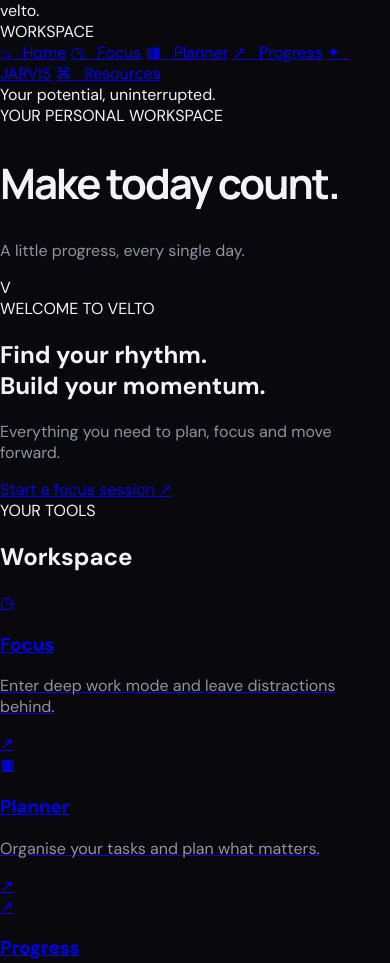
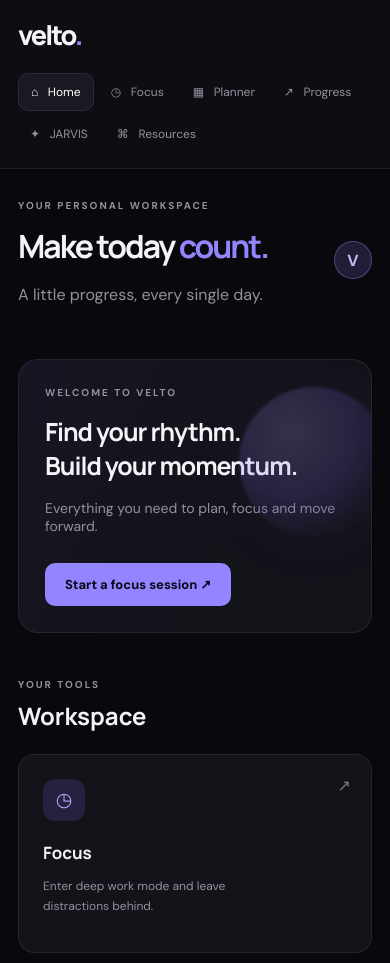
Before and after one commit to yuvraajjj18/vellto, a plain HTML site: page index.html in a window 390 px wide. Shown: the top 963 px of the page. Drawn offline with Linux system fonts and the light colour scheme.

Commit message:
Build vellto design

```diff
--- a/style.css
+++ b/style.css
@@ -3,10 +3,12 @@
 
 :root {
   --bg: #09090d;
-  --panel: #14141b;
+  --panel: #13131a;
+  --panel2: #191923;
   --text: #f4f4f8;
   --muted: #92929f;
-  --accent: #8b7cff;
+  --accent: #9384ff;
+  --border: rgba(255,255,255,.07);
 }
 
 * {
@@ -20,17 +22,356 @@ body {
   font-family: 'DM Sans', sans-serif;
 }
 
-#app {
-  min-height: 100vh;
-  padding: 40px 24px;
+a {
+  text-decoration: none;
+  color: inherit;
+}
+
+.sidebar {
+  width: 240px;
+  position: fixed;
+  inset: 0 auto 0 0;
+  background: #0d0d12;
+  border-right: 1px solid var(--border);
+  padding: 30px 20px;
+}
+
+.brand {
+  font-family: 'Manrope', sans-serif;
+  font-size: 30px;
+  font-weight: 800;
+  letter-spacing: -2px;
+  margin-bottom: 45px;
+}
+
+.brand span {
+  color: var(--accent);
+}
+
+.nav-label, .eyebrow {
+  font-size: 10px;
+  letter-spacing: 2px;
+  color: var(--muted);
+  font-weight: 700;
+}
+
+.nav-label {
+  margin-bottom: 16px;
+}
+
+.nav-item {
+  display: block;
+  padding: 13px 15px;
+  color: var(--muted);
+  margin: 6px 0;
+  border-radius: 10px;
+  font-size: 14px;
+  transition: .2s;
+}
+
+.nav-item:hover, .nav-item.active {
+  background: var(--panel2);
+  color: white;
+}
+
+.nav-item.active {
+  border: 1px solid rgba(147,132,255,.15);
+}
+
+.side-bottom {
+  position: absolute;
+  bottom: 25px;
+  font-size: 11px;
+  color: #666672;
+}
+
+main {
+  margin-left: 240px;
+  padding: 48px 6%;
+  max-width: 1500px;
+}
+
+header {
+  display: flex;
+  justify-content: space-between;
+  align-items: center;
+}
+
+h1, h2, h3 {
+  font-family: 'Manrope', sans-serif;
 }
 
 h1 {
-  font-family: 'Manrope', sans-serif;
-  font-size: 42px;
+  font-size: clamp(30px,4vw,44px);
   letter-spacing: -2px;
+  margin: 12px 0;
 }
 
-p {
+h1 span {
+  color: var(--accent);
+}
+
+.sub {
   color: var(--muted);
 }
+
+.profile {
+  width: 44px;
+  height: 44px;
+  border: 1px solid rgba(147,132,255,.4);
+  background: #211d36;
+  color: #c5bbff;
+  border-radius: 50%;
+  display: grid;
+  place-items: center;
+  font-weight: 700;
+}
+
+.welcome {
+  position: relative;
+  overflow: hidden;
+  margin-top: 38px;
+  border: 1px solid var(--border);
+  border-radius: 20px;
+  padding: 38px;
+  background: linear-gradient(115deg,#171522,#13131a 65%);
+}
+
+.welcome h2 {
+  font-size: 32px;
+  letter-spacing: -1px;
+  line-height: 1.35;
+  margin: 16px 0;
+}
+
+.welcome p {
+  color: var(--muted);
+  font-size: 14px;
+  margin-bottom: 28px;
+}
+
+.primary-btn {
+  display: inline-block;
+  background: var(--accent);
+  color: #0b0915;
+  padding: 13px 20px;
+  border-radius: 10px;
+  font-weight: 700;
+  font-size: 13px;
+  transition: .2s;
+}
+
+.primary-btn:hover {
+  transform: translateY(-2px);
+  filter: brightness(1.1);
+}
+
+.orb {
+  position: absolute;
+  width: 240px;
+  height: 240px;
+  border-radius: 50%;
+  right: 5%;
+  top: 10%;
+  background: radial-gradient(circle at 35% 30%,#b8aaff,#7560dd 45%,#28203e 75%);
+  filter: blur(1px);
+  opacity: .75;
+  box-shadow: 0 0 100px rgba(147,132,255,.16);
+}
+
+.section {
+  margin-top: 45px;
+}
+
+.section-head {
+  margin-bottom: 22px;
+}
+
+.section-head h2 {
+  font-size: 24px;
+  margin-top: 8px;
+}
+
+.cards {
+  display: grid;
+  grid-template-columns: repeat(3,1fr);
+  gap: 16px;
+}
+
+.tool-card {
+  position: relative;
+  padding: 24px;
+  background: var(--panel);
+  border: 1px solid var(--border);
+  border-radius: 16px;
+  min-height: 180px;
+  transition: .25s;
+}
+
+.tool-card:hover {
+  transform: translateY(-4px);
+  border-color: rgba(147,132,255,.35);
+  background: #171720;
+}
+
+.card-icon {
+  height: 42px;
+  width: 42px;
+  border-radius: 12px;
+  display: grid;
+  place-items: center;
+  font-size: 19px;
+  margin-bottom: 20px;
+}
+
+.purple { background: #27213f; color: #b7a7ff; }
+.blue { background: #1c2c42; color: #8bc6ff; }
+.green { background: #1d342a; color: #90e1b0; }
+.orange { background: #39291e; color: #ffc28c; }
+.pink { background: #382232; color: #ffb1dd; }
+
+.tool-card h3 {
+  margin: 0 0 9px;
+  font-size: 17px;
+}
+
+.tool-card p {
+  font-size: 12px;
+  line-height: 1.7;
+  color: var(--muted);
+  max-width: 240px;
+}
+
+.card-arrow {
+  position: absolute;
+  right: 20px;
+  top: 20px;
+  color: #777784;
+}
+
+.bottom-note {
+  display: flex;
+  align-items: center;
+  gap: 15px;
+  border: 1px solid var(--border);
+  background: var(--panel);
+  padding: 20px;
+  border-radius: 15px;
+  margin-top: 35px;
+}
+
+.note-icon {
+  font-size: 22px;
+  color: var(--accent);
+}
+
+.bottom-note h3 {
+  font-size: 15px;
+  margin: 0 0 5px;
+}
+
+.bottom-note p {
+  color: var(--muted);
+  font-size: 12px;
+  margin: 0;
+}
+
+footer {
+  margin-top: 40px;
+  color: #50505b;
+  font-size: 10px;
+  letter-spacing: 2px;
+}
+
+@media(max-width:900px) {
+  .sidebar {
+    width: 190px;
+  }
+
+  main {
+    margin-left: 190px;
+    padding: 35px 5%;
+  }
+
+  .cards {
+    grid-template-columns: repeat(2,1fr);
+  }
+
+  .orb {
+    width: 150px;
+    height: 150px;
+    right: -5%;
+  }
+}
+
+@media(max-width:600px) {
+  .sidebar {
+    position: static;
+    width: 100%;
+    height: auto;
+    padding: 16px 18px;
+    border-right: none;
+    border-bottom: 1px solid var(--border);
+  }
+
+  .brand {
+    margin-bottom: 15px;
+    font-size: 27px;
+  }
+
+  .nav-label, .side-bottom {
+    display: none;
+  }
+
+  .sidebar {
+    display: flex;
+    flex-wrap: wrap;
+    align-items: center;
+    gap: 5px;
+  }
+
+  .brand {
+    width: 100%;
+  }
+
+  .nav-item {
+    display: inline-block;
+    margin: 0;
+    padding: 10px 12px;
+    font-size: 12px;
+  }
+
+  main {
+    margin: 0;
+    padding: 30px 18px;
+  }
+
+  h1 {
+    font-size: 32px;
+  }
+
+  .welcome {
+    padding: 26px;
+  }
+
+  .welcome h2 {
+    font-size: 25px;
+  }
+
+  .orb {
+    opacity: .2;
+  }
+
+  .cards {
+    grid-template-columns: 1fr;
+  }
+
+  .tool-card {
+    min-height: 150px;
+  }
+
+  .profile {
+    width: 38px;
+    height: 38px;
+  }
+}
```
